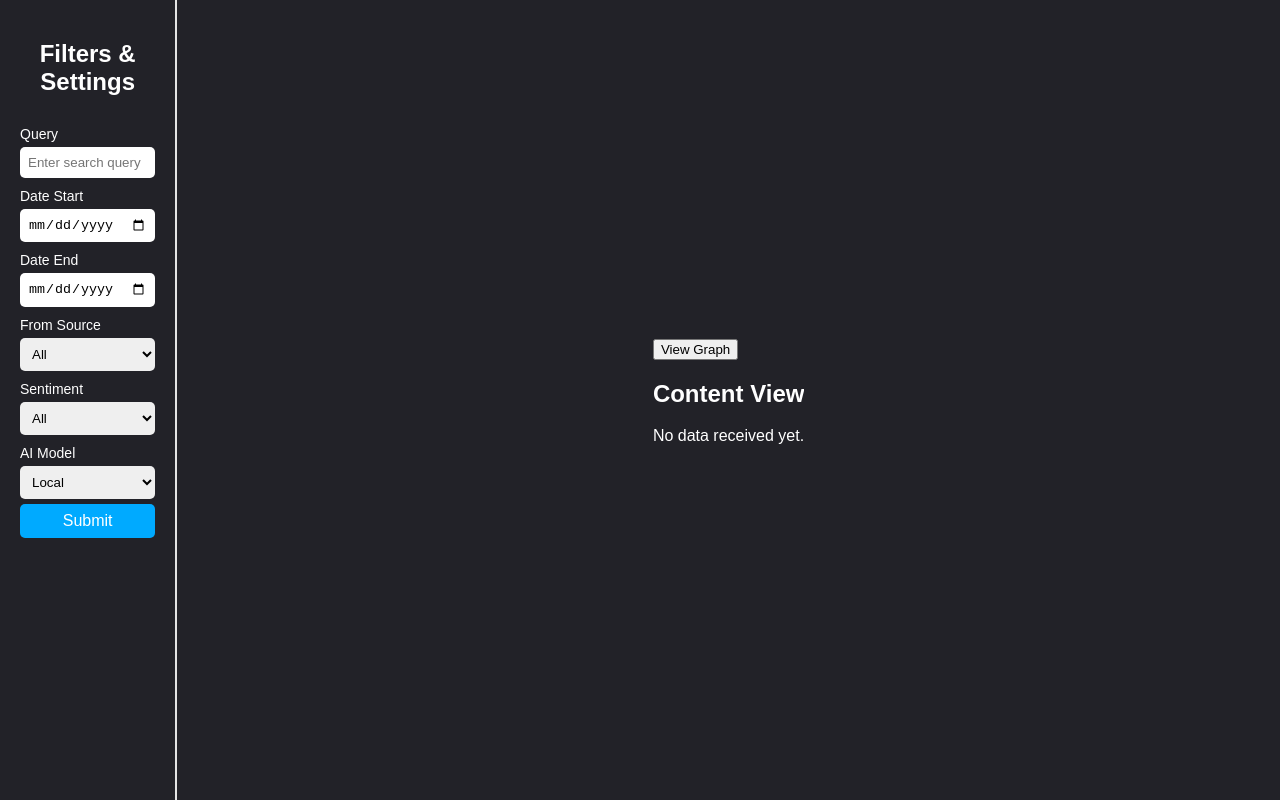
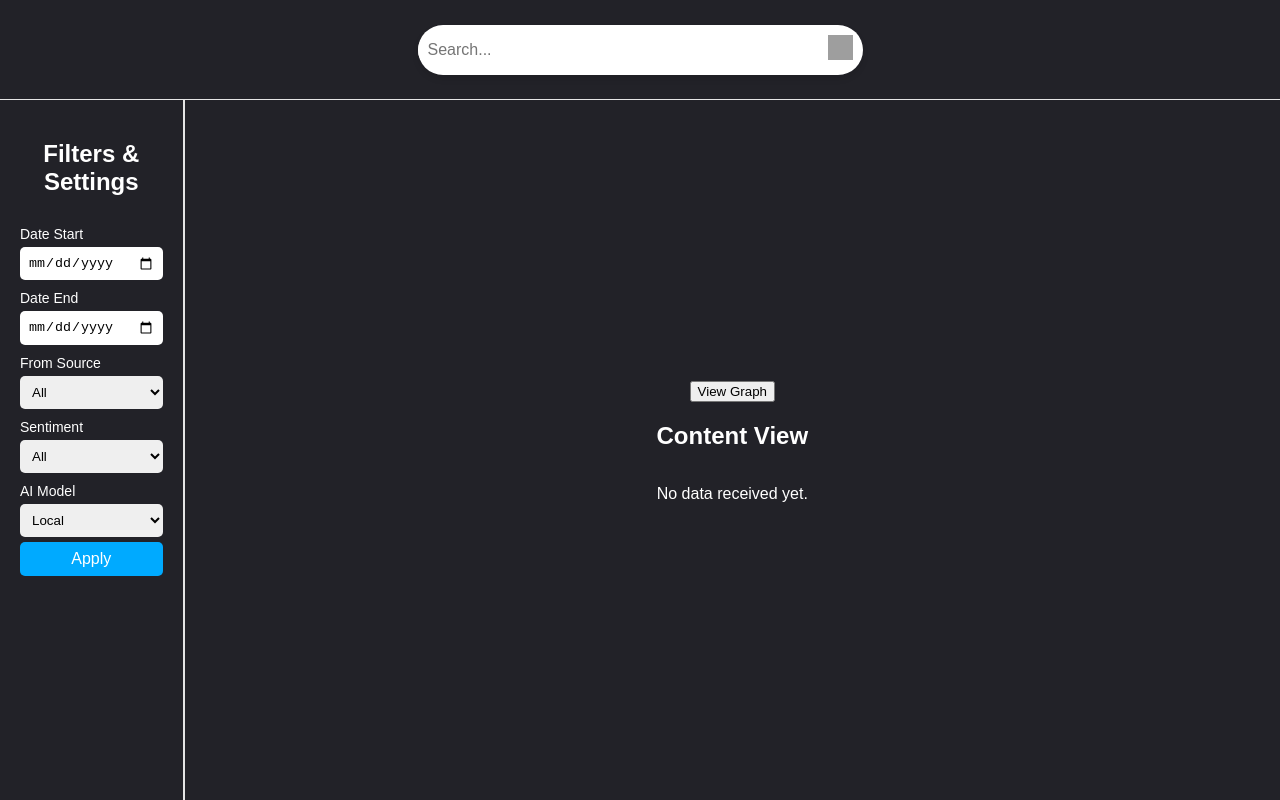
Before and after one commit to DanielYCouturier/sentiment-analysis, a React (Vite) app in the folder frontend/: page / in a window 1280 px wide. Built offline with nearby package versions, Linux system fonts and the light colour scheme; grey boxes are pictures that could not be loaded; what chartjs-plugin-zoom would draw is missing.

Commit message:
TopBar + misc css

```diff
--- a/frontend/src/components/App/App.jsx
+++ b/frontend/src/components/App/App.jsx
@@ -3,18 +3,24 @@ import QueryView from "../QueryView/QueryView";
 import { useAppContext } from "../AppContext";
 import styles from "./App.module.css";
 import GraphView from "../GraphView/GraphView";
+import TopBar from "../TopBar/TopBar";
 
 function App() {
   const { viewState } = useAppContext();
 
   return (
     <div className={styles.root}>
-      <div className={styles.queryWrapper}>
-        <QueryView />
+      <div className={styles.topBar}>
+        <TopBar/>
       </div>
-      <div className={styles.contentWrapper}>
-        {viewState === "CONTENT" && <ContentView />}
-        {viewState === "GRAPH" && <GraphView />}
+      <div className={styles.body}>
+        <div className={styles.queryWrapper}>
+          <QueryView />
+        </div>
+        <div className={styles.contentWrapper}>
+          {viewState === "CONTENT" && <ContentView />}
+          {viewState === "GRAPH" && <GraphView />}
+        </div>
       </div>
     </div>
   );
--- a/frontend/src/components/App/App.module.css
+++ b/frontend/src/components/App/App.module.css
@@ -1,10 +1,17 @@
-.root {
+.body{
     display: flex;
     flex-direction: row;
     justify-content: space-between;
     height: 100vh;
+    width: 100%;
+    padding-top: 100px;
 }
-
+.topBar{
+    position: fixed;
+    height: 100px;
+    width: 100%;
+    z-index: 9999
+}
 .queryWrapper,
 .contentWrapper {
     display: flex;
@@ -19,5 +26,5 @@
 }
 
 .contentWrapper {
-    flex: 8;
+    flex: 6;
 }
--- a/frontend/src/components/AppContext.jsx
+++ b/frontend/src/components/AppContext.jsx
@@ -1,14 +1,50 @@
-import React, { createContext, useState, useContext } from "react";
+import React, { createContext, useState, useContext, useEffect } from "react";
 
 const AppContext = createContext();
 export const useAppContext = () => useContext(AppContext);
 
 export const AppContextProvider = ({ children }) => {
     const [queryResult, setQueryResult] = useState(null);
+    const [queryParams, setQueryParams] = useState(null)
+    const [query, setQuery] = useState(null)
     const [viewState, setViewState] = useState("CONTENT");
+    useEffect(() => {
+        if (query) {
+            fetchData();
+        }
+    }, [query, queryParams]);
+    const fetchData = () => {
+        console.log("Fetching data with params:")
+        console.log("Query: " + query)
+        console.log("Params:" + queryParams)
 
+        const requestBody = {
+            ...queryParams,
+            query: query
+        };
+        fetch('http://localhost:5000/getData', {
+            method: 'POST',
+            headers: {
+                'Content-Type': 'application/json'
+            },
+            body: JSON.stringify(requestBody)
+        })
+            .then(response => {
+                if (!response.ok) {
+                    throw new Error("Invalid POST request");
+                }
+                return response.json();
+            })
+            .then(result => {
+                console.log('Received JSON from server:', result);
+                setQueryResult(result);
+            })
+            .catch(error => {
+                console.error(error);
+            });
+    };
     return (
-        <AppContext.Provider value={{ queryResult, setQueryResult, viewState, setViewState }}>
+        <AppContext.Provider value={{ queryResult, queryParams, setQueryParams, viewState, setViewState, query, setQuery }}>
             {children}
         </AppContext.Provider>
     );
--- a/frontend/src/components/ContentCard/ContentCard.module.css
+++ b/frontend/src/components/ContentCard/ContentCard.module.css
@@ -3,4 +3,5 @@
     border-radius: 10px;
     margin: 40px;
     padding: 20px;
+    width: 800px;
 }
--- a/frontend/src/components/ContentView/ContentView.jsx
+++ b/frontend/src/components/ContentView/ContentView.jsx
@@ -13,7 +13,7 @@ function ContentView() {
     return (
         <div className={styles.contentContainer}>
 
-            <button onClick={switchToGraph}>View Graph</button>
+            <button onClick={switchToGraph} className={styles.graphButton}>View Graph</button>
             <h2>Content View</h2>
             {queryResult && Array.isArray(queryResult) && queryResult.length > 0 ? (
                 queryResult.map((json, index) => (
--- a/frontend/src/components/ContentView/ContentView.module.css
+++ b/frontend/src/components/ContentView/ContentView.module.css
@@ -1,3 +1,7 @@
 .contentContainer{
+    display: flex;
     overflow-y: auto;
+    width: 100%;
+    align-items: center;
+    flex-direction: column;
 }
--- a/frontend/src/components/GraphView/GraphView.module.css
+++ b/frontend/src/components/GraphView/GraphView.module.css
@@ -4,6 +4,7 @@
     display: flex;
     flex-direction: column;
     align-items: center;
+    overflow-y: auto;
 }
 
 .canvas {
--- a/frontend/src/components/QueryView/QueryView.jsx
+++ b/frontend/src/components/QueryView/QueryView.jsx
@@ -2,55 +2,20 @@ import { useAppContext } from '../AppContext';
 import styles from './QueryView.module.css';
 
 function QueryView() {
-    const { setQueryResult } = useAppContext();
+    const { setQueryParams} = useAppContext();
     const submitForm = (event) => {
         event.preventDefault();
         const formData = new FormData(event.target);
         const data = {};
         formData.forEach((value, key) => {
-            data[key] = value || getDefault(key);
+            data[key] = value;
         });
-
-        fetch('http://localhost:5000/getData', {
-            method: 'POST',
-            headers: {
-                'Content-Type': 'application/json'
-            },
-            body: JSON.stringify(data)
-        })
-            .then(response => {
-                if (!response.ok) {
-                    throw new Error("Invalid POST request");
-                }
-                return response.json();
-            })
-            .then(result => {
-                console.log('Received JSON from server:', result);
-                setQueryResult(result);
-            })
-            .catch(error => {
-                console.error(error);
-            });
-    };
-
-    const getDefault = (key) => {
-        const defaults = {
-            dateStart: "1111-11-11",
-            dateEnd: "9999-09-09",
-            source: "ALL",
-            sentiment: "ALL",
-            model: "LOCAL"
-        };
-        return defaults[key];
+        setQueryParams(data)
     };
 
     return (
         <form className={styles.container} onSubmit={submitForm}>
             <h2 className={styles.title}>Filters & Settings</h2>
-            <div>
-                <label className={styles.label} htmlFor="query">Query</label>
-                <input className={styles.input} type="text" id="query" name="query" placeholder="Enter search query" required />
-            </div>
             <div>
                 <label className={styles.label} htmlFor="date-start">Date Start</label>
                 <input className={styles.input} type="date" id="date-start" name="dateStart" />
@@ -85,7 +50,7 @@ function QueryView() {
                     <option value="GEMINI">Gemini</option>
                 </select>
             </div>
-            <input className={styles.button} type="submit" />
+            <input className={styles.button} type="submit" value="Apply"/>
         </form>
     );
 }
--- /dev/null
+++ b/frontend/src/components/TopBar/TopBar.jsx
@@ -0,0 +1,38 @@
+import styles from "./TopBar.module.css";
+import { useAppContext } from '../AppContext';
+
+function TopBar() {
+    const { query, setQuery } = useAppContext();
+
+    const handleSearchSubmit = (e) => {
+        e.preventDefault();
+        const formData = new FormData(e.target);
+        const searchTerm = formData.get('searchTerm');
+        setQuery(searchTerm);
+    };
+
+    return (
+        <div className={styles.bar}>
+            <form onSubmit={handleSearchSubmit} className={styles.searchContainer}>
+                <input
+                    type="text"
+                    name="searchTerm"
+                    placeholder="Search..."
+                    className={styles.searchInput}
+                    defaultValue={query || ""}
+                />
+                <button
+                    type="submit"
+                    className={styles.searchButton}
+                >
+                    <img
+                        src="https://www.freeiconspng.com/uploads/search-icon-png-21.png"
+                        alt="search"
+                    />
+                </button>
+            </form>
+        </div>
+    );
+}
+
+export default TopBar;
--- /dev/null
+++ b/frontend/src/components/TopBar/TopBar.module.css
@@ -0,0 +1,40 @@
+.bar {
+    border-bottom: 1px solid var(--trim-color);
+    width: 100%;
+    height: 100%;
+    display: flex;
+    align-items: center;
+    justify-content: center;
+}
+
+.searchContainer {
+    display: flex;
+    align-items: center;
+    background: white;
+    border-radius: 25px;
+    padding: 0px;
+    box-shadow: 0px 4px 6px rgba(0, 0, 0, 0.1);
+}
+
+.searchInput {
+    border: none;
+    outline: none;
+    padding: 10px;
+    width: 400px;
+    border-radius: 25px;
+    font-size: 16px;
+    background-color: white;
+}
+
+.searchButton {
+    background: none;
+    border: none;
+    cursor: pointer;
+    padding: 10px;
+    font-size: 18px;
+}
+
+.searchButton img {
+    height: 25px;
+    width: 25px;
+}
```
Also changed, not shown: 1 other file (tests, documents, lock files or other folders).
